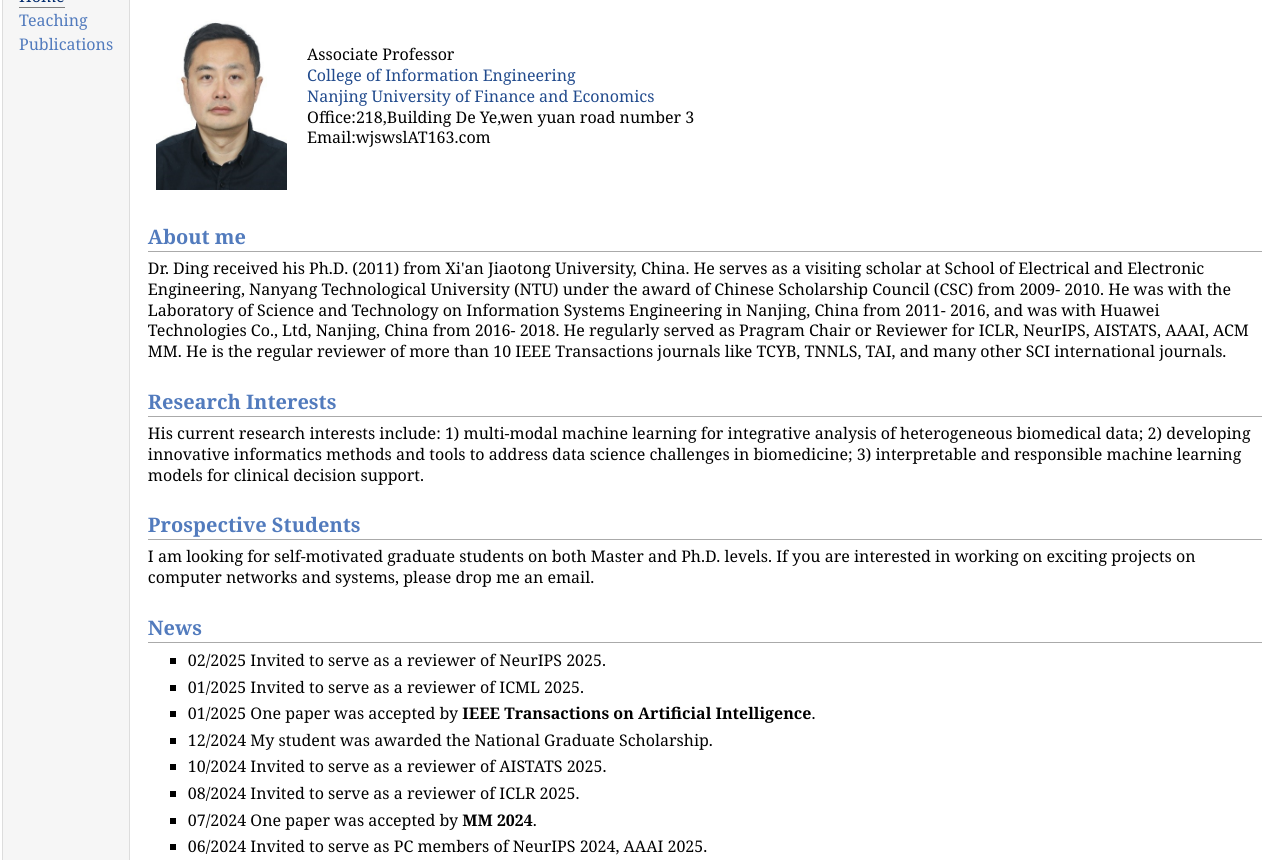
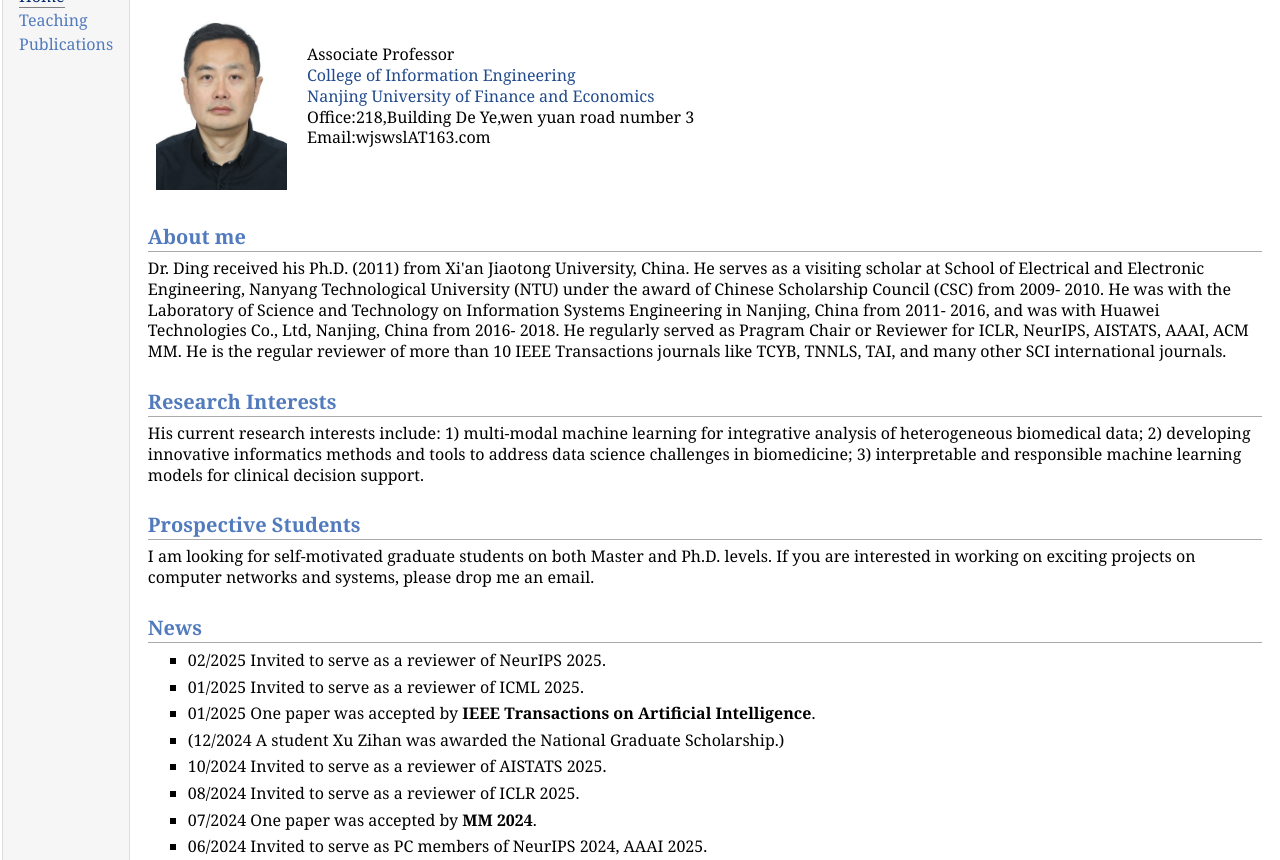
Before and after one commit to XiaojianDing/XJD, a plain HTML site: page index.html in a window 1280 px wide. Shown: the part 68-928 px from the top of the page. Drawn offline with Linux system fonts and the light colour scheme.

Commit message:
Add files via upload

```diff
--- a/index.html
+++ b/index.html
@@ -77,7 +77,7 @@ Email:wjswslAT163.com <br />
 
 </p>
 </li>
-<li><p>12/2024 My student was awarded the National Graduate Scholarship.<br />
+<li><p>(12/2024 A student Xu Zihan was awarded the National Graduate Scholarship.)<br />
 
 </p>
 </li>
```
Also changed, not shown: 1 other file.
